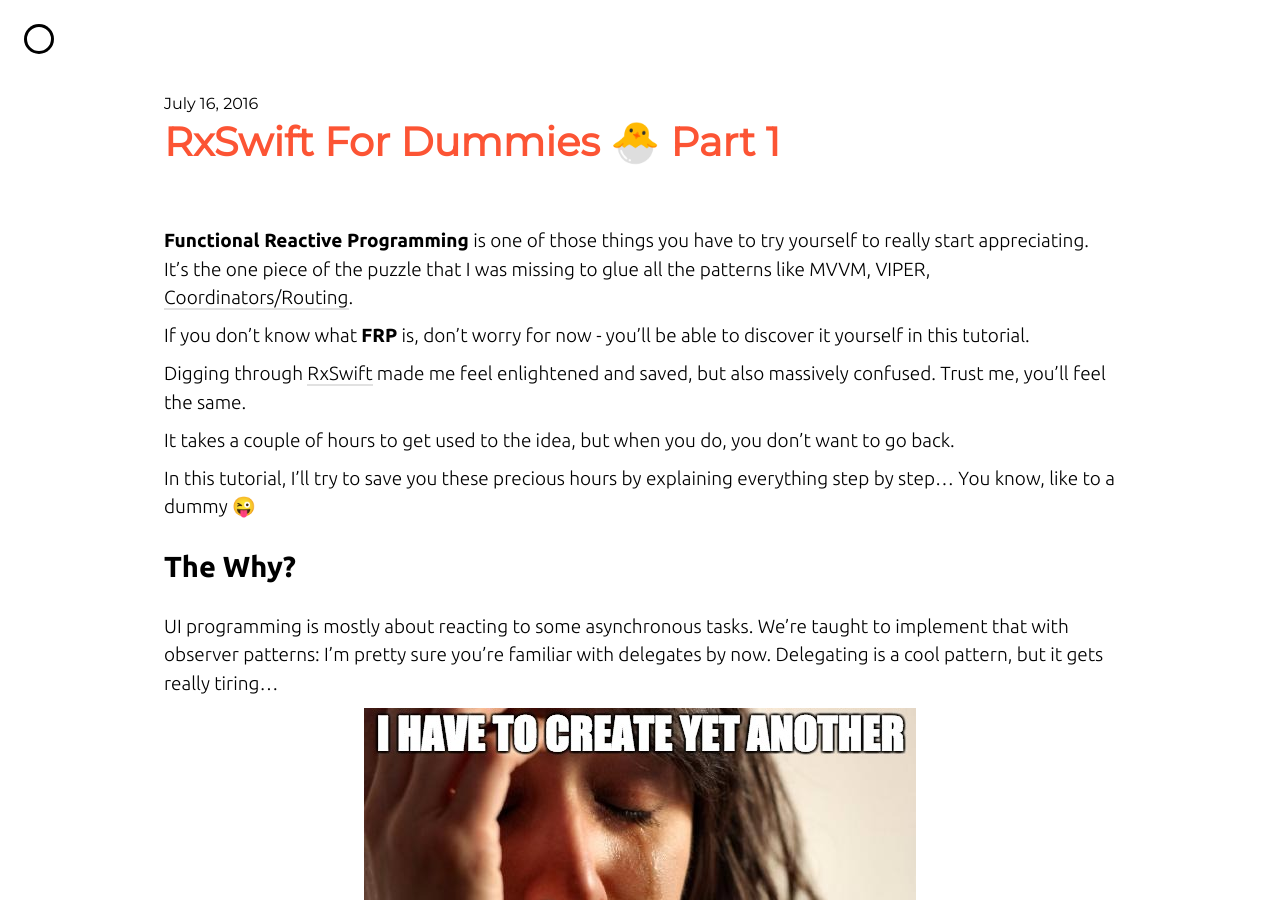
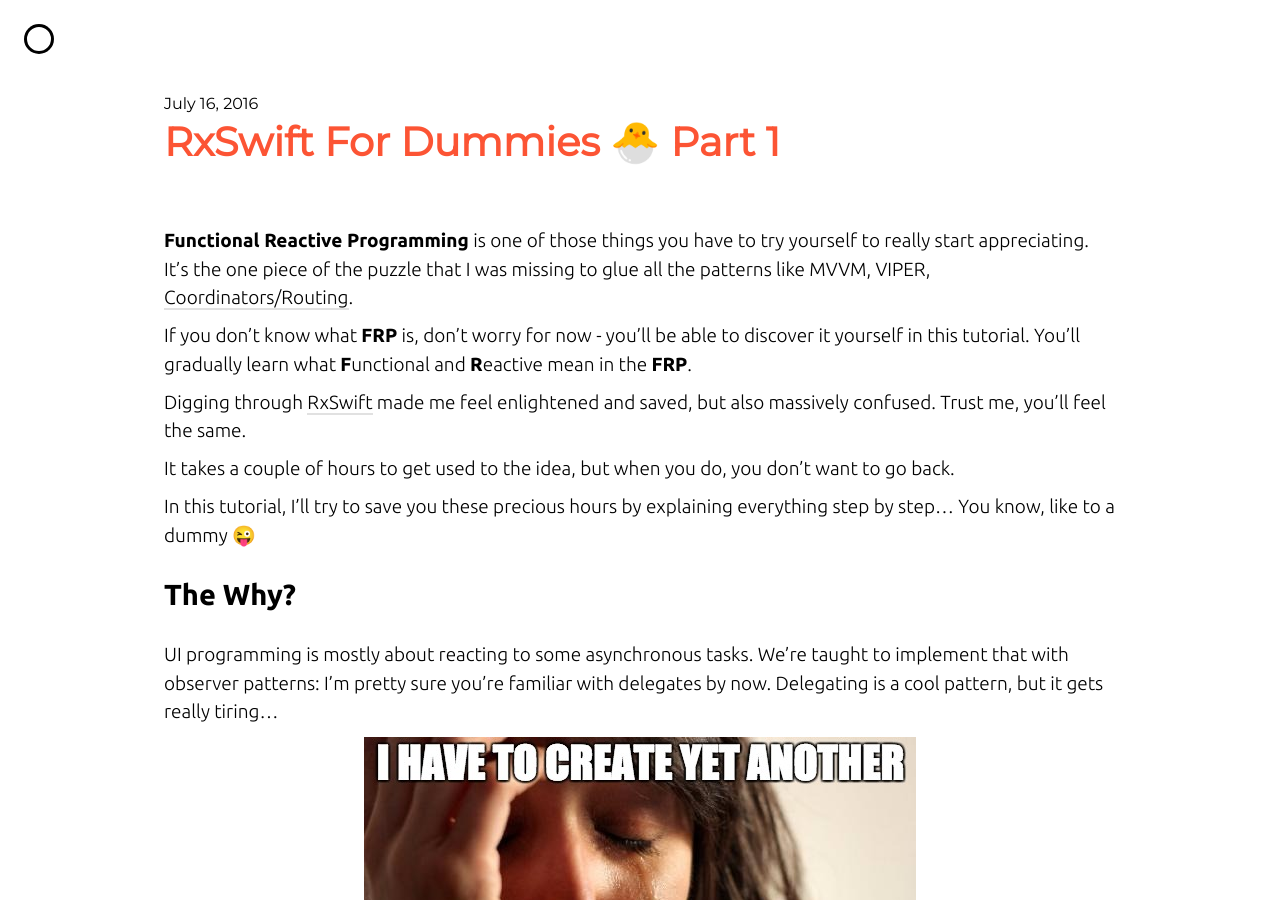
Before and after one commit to michalciurus/michalciurus.github.io, a Jekyll site: the page built from _posts/2016-07-16-RxSwift-for-dummies-#1-Observables.markdown, in a window 1280 px wide and 900 px high. Built offline with Jekyll 4.4.1, drawn with Linux system fonts in a browser that asks for light colours; nearby versions of some CDN libraries.

Commit message:
no message

```diff
--- a/_posts/2016-07-16-RxSwift-for-dummies-#1-Observables.markdown
+++ b/_posts/2016-07-16-RxSwift-for-dummies-#1-Observables.markdown
@@ -4,7 +4,7 @@ title: RxSwift For Dummies 🐣 Part 1
 
 **Functional Reactive Programming** is one of those things you have to try yourself to really start appreciating. It's the one piece of the puzzle that I was missing to glue all the patterns like MVVM, VIPER, [Coordinators/Routing](http://khanlou.com/2015/10/coordinators-redux/).
 
-If you don't know what **FRP** is, don't worry for now - you'll be able to discover it yourself in this tutorial.
+If you don't know what **FRP** is, don't worry for now - you'll be able to discover it yourself in this tutorial. You'll gradually learn what **F**unctional and **R**eactive mean in the **FRP**.
 
 Digging through [RxSwift](https://github.com/ReactiveX/RxSwift) made me feel enlightened and saved, but also massively confused. Trust me, you'll feel the same.
 
```
